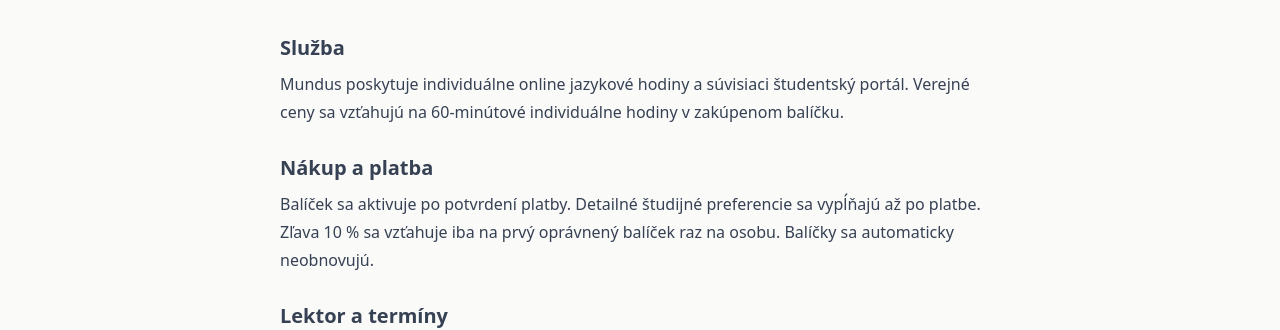
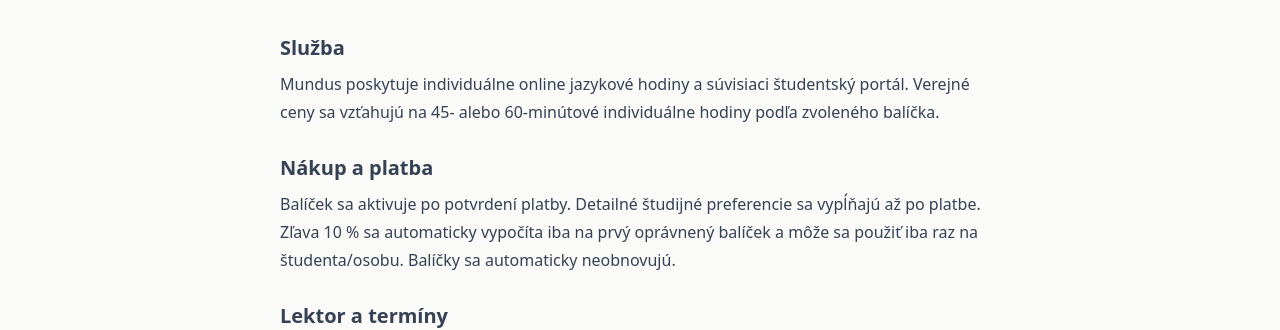
Before and after one commit to 505hits/mundus, a Next.js app: page /terms in a window 1280 px wide. Shown: the part 278-608 px from the top of the page. Built offline with nearby package versions, Linux system fonts and the light colour scheme; no server answers.

Commit message:
Update terms for 45 minute lessons and one-time discount

```diff
--- a/src/app/terms/page.tsx
+++ b/src/app/terms/page.tsx
@@ -9,8 +9,8 @@ export default async function TermsPage() {
     <h1 className="mt-3 text-4xl font-semibold">{sk?"Podmienky používania a nákupu":"Terms of use and purchase"}</h1>
     <p className="mt-3 text-sm text-gray-500">{sk?"Aktualizované: 6. novembra 2026":"Updated: November 6, 2026"}</p>
     <div className="mt-8 space-y-7 leading-7 text-gray-700">
-      <section><h2 className="text-xl font-semibold">{sk?"Služba":"Service"}</h2><p className="mt-2">{sk?"Mundus poskytuje individuálne online jazykové hodiny a súvisiaci študentský portál. Verejné ceny sa vzťahujú na 60-minútové individuálne hodiny v zakúpenom balíčku.":"Mundus provides individual online language lessons and a related student portal. Public prices apply to 60-minute individual lessons in the purchased package."}</p></section>
-      <section><h2 className="text-xl font-semibold">{sk?"Nákup a platba":"Purchase and payment"}</h2><p className="mt-2">{sk?"Balíček sa aktivuje po potvrdení platby. Detailné študijné preferencie sa vypĺňajú až po platbe. Zľava 10 % sa vzťahuje iba na prvý oprávnený balíček raz na osobu. Balíčky sa automaticky neobnovujú.":"A package is activated after payment is confirmed. Detailed learning preferences are completed only after payment. The 10% discount applies only to the first eligible package once per person. Packages do not renew automatically."}</p></section>
+      <section><h2 className="text-xl font-semibold">{sk?"Služba":"Service"}</h2><p className="mt-2">{sk?"Mundus poskytuje individuálne online jazykové hodiny a súvisiaci študentský portál. Verejné ceny sa vzťahujú na 45- alebo 60-minútové individuálne hodiny podľa zvoleného balíčka.":"Mundus provides individual online language lessons and a related student portal. Public prices apply to 45- or 60-minute individual lessons according to the selected package."}</p></section>
+      <section><h2 className="text-xl font-semibold">{sk?"Nákup a platba":"Purchase and payment"}</h2><p className="mt-2">{sk?"Balíček sa aktivuje po potvrdení platby. Detailné študijné preferencie sa vypĺňajú až po platbe. Zľava 10 % sa automaticky vypočíta iba na prvý oprávnený balíček a môže sa použiť iba raz na študenta/osobu. Balíčky sa automaticky neobnovujú.":"A package is activated after payment is confirmed. Detailed learning preferences are completed only after payment. The 10% discount is calculated automatically for the first eligible package and can be used only once per student/person. Packages do not renew automatically."}</p></section>
       <section><h2 className="text-xl font-semibold">{sk?"Lektor a termíny":"Teacher and scheduling"}</h2><p className="mt-2">{sk?"Mundus odporúča a schvaľuje lektora podľa jazyka, úrovne, cieľov, dostupnosti a kapacity. Konkrétne termíny hodín závisia od spoločnej dostupnosti. Rodený hovoriaci ani konkrétny lektor nie sú garantovaní pri každom jazyku a termíne.":"Mundus recommends and approves a teacher based on language, level, goals, availability and capacity. Specific lesson times depend on shared availability. A native speaker or specific teacher is not guaranteed for every language or time."}</p></section>
       <section><h2 className="text-xl font-semibold">{sk?"Zmeny, zrušenia a vrátenie platieb":"Changes, cancellations and refunds"}</h2><p className="mt-2">{sk?"Žiadosti o zmenu naplánovanej hodiny sa riešia cez portál alebo dohodnutý komunikačný kanál. Otázky k zrušeniu nákupu, refundácii alebo firemnej fakturácii riešte s Mundus individuálne cez kontaktnú stránku.":"Requests to change a scheduled lesson are handled through the portal or agreed communication channel. Questions about purchase cancellation, refunds or company invoicing should be handled individually with Mundus through the contact page."}</p></section>
       <section><h2 className="text-xl font-semibold">{sk?"Účet":"Account"}</h2><p className="mt-2">{sk?"Používateľ je zodpovedný za bezpečnosť prihlasovacích údajov a za pravdivosť údajov potrebných na poskytovanie služby.":"You are responsible for keeping login credentials secure and for providing accurate information needed to deliver the service."}</p></section>
```
